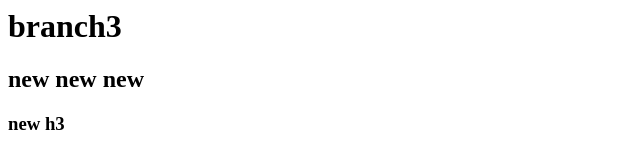
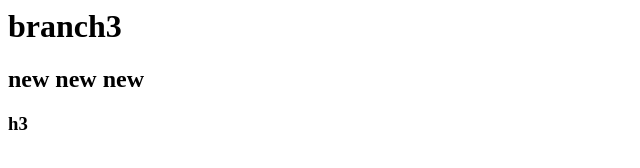
Before and after one commit to arty-d/fistgitrepo, a plain HTML site: page index.html in a window 1280 px wide. Shown: the full height of the page, 0-640 px from the left. Drawn offline with Linux system fonts and the light colour scheme.

Commit message:
removed new

```diff
--- a/index.html
+++ b/index.html
@@ -2,6 +2,6 @@
 <body>
 <h1>branch3</h1>
 <h2>new new new</h2>
-<h3>new h3</h3>
+<h3>h3</h3>
 </body>
 </html>
```
